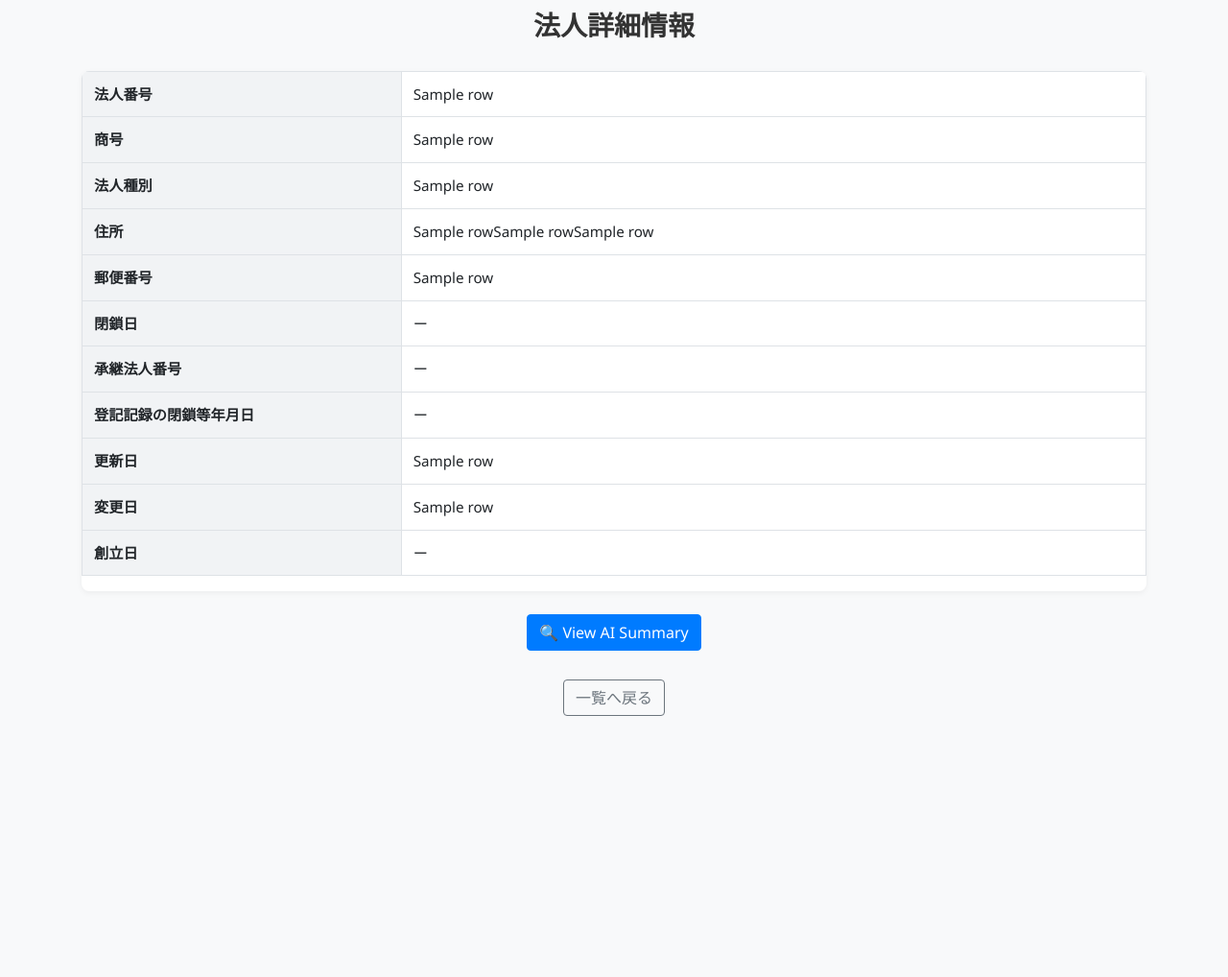
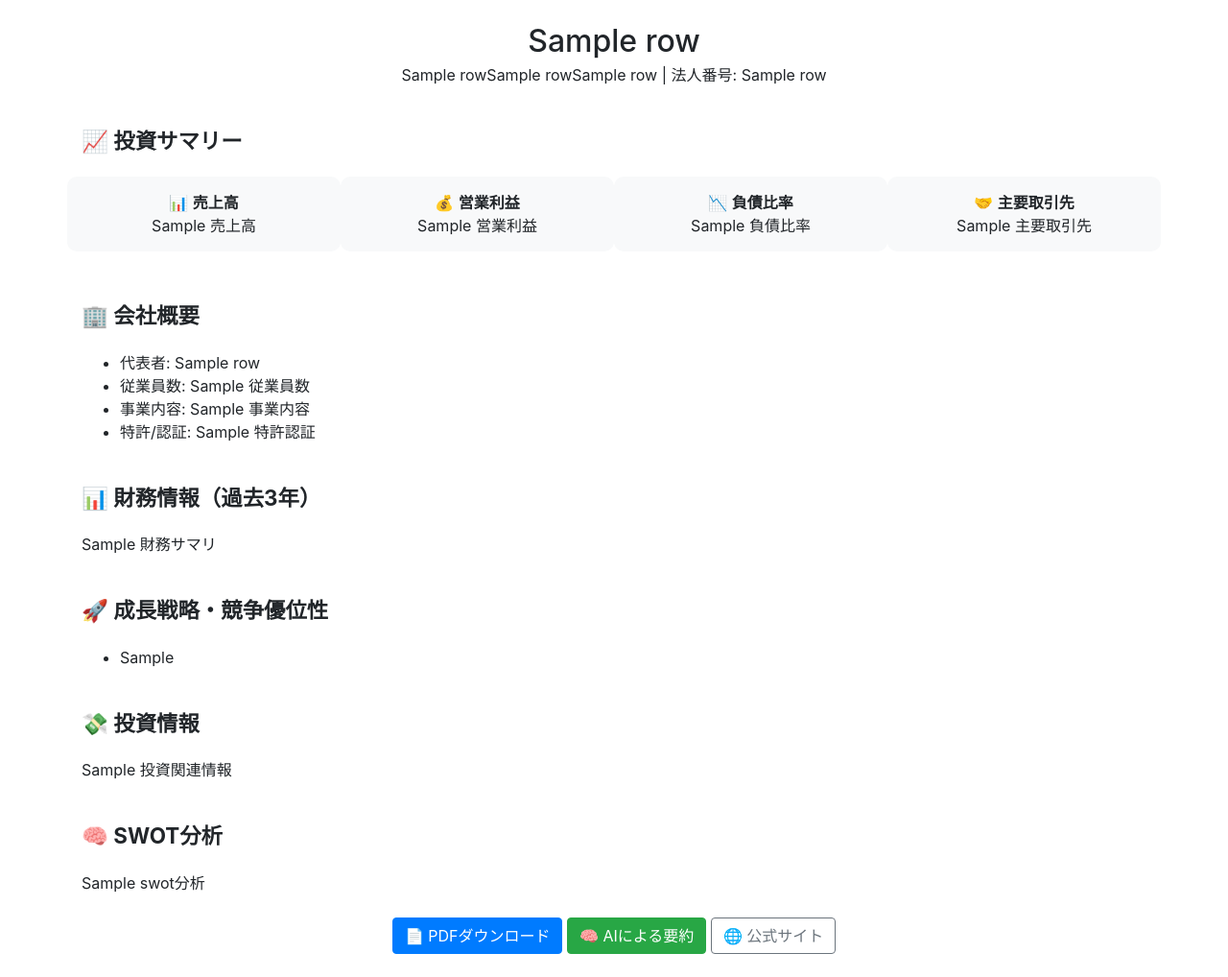
Before and after one commit to starful/companydb.net, a FastAPI app: template templates/detail.html in a window 1280 px wide. Shown: the whole page at 96% size. Before the commit the page ends 746 px from the top, so only its background shows below. Run offline with FastAPI, Linux system fonts and the light colour scheme; the template is opened without the code that fills it: most values are stand-ins (such as "Sample title", 1, 10 or a date in 2020); some libraries are stand-ins or nearby versions.

Commit message:
change detail page of AI

````diff
--- a/main.py
+++ b/main.py
@@ -97,6 +97,12 @@ async def corp_detail(request: Request, corp_number: str):
     cursor.close()
     conn.close()
 
+    if not row:
+        return templates.TemplateResponse("detail.html", {
+            "request": request,
+            "row": None
+        })
+
     column_names = [
         "シーケンス番号", "法人番号", "処理区分", "訂正区分", "更新日", "変更日", "商号", "商号画像ID",
         "法人種別", "都道府県", "市区町村", "丁目番地", "住所画像ID", "都道府県コード", "市区町村コード", "郵便番号",
@@ -105,15 +111,47 @@ async def corp_detail(request: Request, corp_number: str):
         "予備項目1", "予備項目2", "予備項目3", "予備項目4", "予備項目5"
     ]
 
+    model = GenerativeModel(model_name="gemini-2.5-flash")
+
+    prompt = f"""
+以下の企業について、投資家向けに会社概要を整理してください。
+
+【企業名】{row[6]}
+
+以下の5つの項目について、それぞれ300字以内で要点をまとめてください。
+出力形式は必ず以下のようなJSON形式にしてください（キーは日本語）：
+
+{{
+  "企業概要": "...",
+  "財務サマリ": "...",
+  "成長性・競争力": "...",
+  "投資関連情報": "...",
+  "SWOT分析": {{
+    "Strength": "...",
+    "Weakness": "...",
+    "Opportunity": "...",
+    "Threat": "..."
+  }}
+}}
+"""
+
+    try:
+        response = model.generate_content(prompt)
+        logging.info("Gemini response: %s", response.text)
+        raw_text = response.text.strip()
+        clean_text = re.sub(r"^```json\n?|```$", "", raw_text.strip(), flags=re.MULTILINE)
+        summary_json = json.loads(clean_text)
+    except Exception as e:
+        logging.error("Gemini生成に失敗しました: %s", str(e))
+        summary_json = {"企業概要": "Gemini生成に失敗しました"}
+
     return templates.TemplateResponse("detail.html", {
         "request": request,
         "row": row,
-        "columns": column_names
+        "columns": column_names,
+        "ai_summary": summary_json
     })
 
-# ---------------------------
-# AI 요약 API
-# ---------------------------
 @app.get("/api/company_summary")
 async def company_summary(corp: str):
     prompt = textwrap.dedent(f"""
@@ -157,41 +195,35 @@ async def company_summary(corp: str):
         chat = model.start_chat()
         result = chat.send_message(
             prompt,
-            generation_config={
+            generation_config={{
                 "temperature": 0.2,
                 "max_output_tokens": 4096
-            }
+            }}
         )
 
         if not result.text:
-            return JSONResponse(content={"error": "Geminiからの応答がありません"}, status_code=500)
+            return JSONResponse(content={{"error": "Geminiからの応答がありません"}}, status_code=500)
 
         raw_text = result.text.strip()
-
-        # ✅ 마크다운 코드블럭 제거
         raw_text = re.sub(r"^```(json)?", "", raw_text, flags=re.IGNORECASE).strip()
         raw_text = re.sub(r"```$", "", raw_text).strip()
-
-        logging.debug("Gemini 응답 원문 (정제 후):\n%s", raw_text)
 
         try:
             return JSONResponse(content=json.loads(raw_text))
         except json.JSONDecodeError:
-            # ✅ 중괄호 개수 불일치 보정
             left, right = raw_text.count("{"), raw_text.count("}")
             if left > right:
                 fixed_text = raw_text + "}" * (left - right)
                 try:
                     return JSONResponse(content=json.loads(fixed_text))
                 except Exception:
-                    logging.warning("중괄호 보정 후에도 JSON 파싱 실패:\n%s", fixed_text)
+                    pass
 
-            logging.warning("Gemini 응답 JSON 파싱 실패:\n%s", raw_text)
-            return JSONResponse(content={
+            return JSONResponse(content={{
                 "error": "Geminiの応答をJSONとして解析できません",
                 "raw": raw_text
-            }, status_code=500)
+            }}, status_code=500)
 
     except Exception as e:
-        logging.exception("Gemini 예외 발생:")
-        return JSONResponse(content={"error": str(e)}, status_code=500)
+        logging.exception("Gemini例外発生:")
+        return JSONResponse(content={{"error": str(e)}}, status_code=500)
--- a/templates/detail.html
+++ b/templates/detail.html
@@ -2,214 +2,73 @@
 <html lang="ja">
 <head>
   <meta charset="UTF-8">
+  <title>会社投資情報 - companyDB</title>
   <meta name="viewport" content="width=device-width, initial-scale=1">
-  <title>法人詳細情報 - companyDB</title>
   <link rel="stylesheet" href="https://stackpath.bootstrapcdn.com/bootstrap/4.5.2/css/bootstrap.min.css">
-
-  <!-- jsPDF -->
-  <script src="https://cdnjs.cloudflare.com/ajax/libs/jspdf/2.5.1/jspdf.umd.min.js"></script>
-
-  <!-- html2canvas -->
-  <script src="https://cdnjs.cloudflare.com/ajax/libs/html2canvas/1.4.1/html2canvas.min.js"></script>
-
   <style>
-    body {
-      background-color: #f8f9fa;
-      font-family: 'Segoe UI', Tahoma, Geneva, Verdana, sans-serif;
-      font-size: 0.95rem;
-      padding: 10px;
-    }
-
-    .wrapper {
-      margin: 0 auto;
-      padding: 0 15px;
-    }
-
-    @media (min-width: 768px) {
-      .wrapper { max-width: 720px; }
-    }
-
-    @media (min-width: 992px) {
-      .wrapper { max-width: 960px; }
-    }
-
-    @media (min-width: 1200px) {
-      .wrapper { max-width: 1140px; }
-    }
-
-    h3 {
-      margin-bottom: 30px;
-      font-weight: 600;
-      text-align: center;
-      color: #333;
-    }
-
-    .table-responsive {
-      border-radius: 8px;
-      box-shadow: 0 2px 6px rgba(0, 0, 0, 0.05);
-      background-color: #fff;
-    }
-
-    .table th {
-      width: 30%;
-      background-color: #f1f3f5;
-      font-weight: 600;
-    }
-
-    .btn-back { margin-top: 30px; }
-
-    .halfwidth {
-      word-break: break-word;
-    }
+    .section-title { margin-top: 40px; margin-bottom: 20px; font-weight: bold; font-size: 1.4rem; }
+    .stat-card { padding: 15px; border-radius: 10px; background-color: #f8f9fa; margin-bottom: 10px; }
   </style>
 </head>
 <body>
-<div class="wrapper">
-  <h3>法人詳細情報</h3>
+<div class="container my-4">
+  <div class="text-center">
+    <h2 class="mb-1">{{ row[6] }}</h2>
+    <p>{{ row[9] }}{{ row[10] }}{{ row[11] }} | 法人番号: {{ row[1] }}</p>
+  </div>
 
-  {% if row %}
-  <div class="table-responsive">
+  <div class="section-title">📈 投資サマリー</div>
+  <div class="row text-center">
+    <div class="col-md-3 stat-card">📊 <strong>売上高</strong><br>{{ ai_summary.get('売上高', 'ー') }}</div>
+    <div class="col-md-3 stat-card">💰 <strong>営業利益</strong><br>{{ ai_summary.get('営業利益', 'ー') }}</div>
+    <div class="col-md-3 stat-card">📉 <strong>負債比率</strong><br>{{ ai_summary.get('負債比率', 'ー') }}</div>
+    <div class="col-md-3 stat-card">🤝 <strong>主要取引先</strong><br>{{ ai_summary.get('主要取引先', 'ー') }}</div>
+  </div>
+
+  <div class="section-title">🏢 会社概要</div>
+  <ul>
+    <li>代表者: {{ row[6] }}</li>
+    <li>従業員数: {{ ai_summary.get('従業員数', 'ー') }}</li>
+    <li>事業内容: {{ ai_summary.get('事業内容', 'ー') }}</li>
+    <li>特許/認証: {{ ai_summary.get('特許認証', 'ー') }}</li>
+  </ul>
+
+  <div class="section-title">📊 財務情報（過去3年）</div>
+  <p>{{ ai_summary.get("財務サマリ", "ー") }}</p>
+
+  <div class="section-title">🚀 成長戦略・競争優位性</div>
+  <ul>
+    {% for item in ai_summary.get("成長性・競争力", "").split("・") if item.strip() %}
+    <li>{{ item.strip() }}</li>
+    {% endfor %}
+  </ul>
+
+  <div class="section-title">💸 投資情報</div>
+  <p>{{ ai_summary.get("投資関連情報", "ー") }}</p>
+
+  <div class="section-title">🧠 SWOT分析</div>
+  {% set swot = ai_summary.get("SWOT分析") %}
+  {% if swot is mapping %}
     <table class="table table-bordered">
+      <thead class="thead-light"><tr><th>Strength</th><th>Weakness</th><th>Opportunity</th><th>Threat</th></tr></thead>
       <tbody>
-      <tr><th>法人番号</th><td class="halfwidth">{{ row[1] }}</td></tr>
-      <tr><th>商号</th><td class="halfwidth">{{ row[6] }}</td></tr>
-      <tr><th>法人種別</th><td class="halfwidth">{{ row[8] }}</td></tr>
-      <tr><th>住所</th><td class="halfwidth">{{ row[9] }}{{ row[10] }}{{ row[11] }}</td></tr>
-      <tr><th>郵便番号</th><td class="halfwidth">{{ row[15] }}</td></tr>
-      <tr><th>閉鎖日</th><td class="halfwidth">{{ row[18] or "ー" }}</td></tr>
-      <tr><th>承継法人番号</th><td class="halfwidth">{{ row[20] or "ー" }}</td></tr>
-      <tr><th>登記記録の閉鎖等年月日</th><td class="halfwidth">{{ row[22] or "ー" }}</td></tr>
-      <tr><th>更新日</th><td class="halfwidth">{{ row[4] }}</td></tr>
-      <tr><th>変更日</th><td class="halfwidth">{{ row[5] }}</td></tr>
-      <tr><th>創立日</th><td class="halfwidth">{{ row[21] or "ー" }}</td></tr>
+        <tr>
+          <td>{{ swot.get("Strength", "ー") }}</td>
+          <td>{{ swot.get("Weakness", "ー") }}</td>
+          <td>{{ swot.get("Opportunity", "ー") }}</td>
+          <td>{{ swot.get("Threat", "ー") }}</td>
+        </tr>
       </tbody>
     </table>
-  </div>
-
-  <div class="mt-4 text-center">
-    <button id="load-summary" class="btn btn-primary">🔍 View AI Summary</button>
-    <button id="download-pdf" class="btn btn-outline-dark ml-2" style="display:none;">⬇ Download PDF</button>
-  </div>
-
-  <div class="mt-4" id="ai-summary" style="display: none;">
-    <h4 class="text-center mb-3">🔍 AIによる企業概要</h4>
-    <div class="text-center text-muted" id="summary-loading" style="display: none;">
-      <div class="spinner-border text-secondary" role="status"></div>
-      <div class="mt-2">Fetching summary...</div>
-    </div>
-    <div id="summary-content"></div>
-  </div>
-
   {% else %}
-  <div class="alert alert-warning text-center mt-4">該当データが見つかりませんでした。</div>
+    <p>{{ swot }}</p>
   {% endif %}
 
-  <div class="text-center btn-back">
-    <a href="#" id="back-link" class="btn btn-outline-secondary">一覧へ戻る</a>
+  <div class="text-center mt-4">
+    <button class="btn btn-primary">📄 PDFダウンロード</button>
+    <button class="btn btn-success">🧠 AIによる要約</button>
+    <button class="btn btn-outline-secondary">🌐 公式サイト</button>
   </div>
 </div>
-
-<script>
-function toHalfWidth(str) {
-  return str.replace(/[！-～]/g, ch => String.fromCharCode(ch.charCodeAt(0) - 0xFEE0)).replace(/　/g, " ");
-}
-
-window.addEventListener("DOMContentLoaded", () => {
-  document.querySelectorAll(".halfwidth").forEach(el => {
-    el.childNodes.forEach(node => {
-      if (node.nodeType === Node.TEXT_NODE) {
-        node.textContent = toHalfWidth(node.textContent);
-      }
-    });
-  });
-
-  const urlParams = new URLSearchParams(window.location.search);
-  const keyword = urlParams.get("keyword") || "";
-  const page = urlParams.get("page") || 1;
-  document.getElementById("back-link").href = `/list?keyword=${encodeURIComponent(keyword)}&page=${page}`;
-
-  const companyName = "{{ row[6] }}";
-  const btn = document.getElementById("load-summary");
-  const container = document.getElementById("ai-summary");
-  const loading = document.getElementById("summary-loading");
-  const content = document.getElementById("summary-content");
-  const downloadBtn = document.getElementById("download-pdf");
-
-  btn.addEventListener("click", () => {
-    btn.disabled = true;
-    container.style.display = "block";
-    loading.style.display = "block";
-    content.innerHTML = "";
-
-    fetch(`/api/company_summary?corp=${encodeURIComponent(companyName)}`)
-      .then(res => res.json())
-      .then(data => {
-        loading.style.display = "none";
-
-        if (data.error) {
-          content.innerHTML = `<div class="text-danger text-center">AI情報の取得に失敗しました。</div>`;
-          return;
-        }
-
-        const html = `
-          <div class="card shadow-sm p-3" id="summary-to-pdf">
-            <p><strong>業種:</strong> ${data.industry || "ー"}</p>
-            <p><strong>設立:</strong> ${data.founded || "ー"}</p>
-            <p><strong>従業員数:</strong> ${data.employees ?? "ー"}</p>
-            <p><strong>公式サイト:</strong> ${data.homepage ? `<a href="${data.homepage}" target="_blank">${data.homepage}</a>` : "ー"}</p>
-
-            <h5 class="mt-3">📌 主な製品</h5>
-            <ul>${(Array.isArray(data.products) ? data.products : []).map(p => `<li>${p}</li>`).join('')}</ul>
-
-            <h5 class="mt-3">📊 財務サマリ</h5>
-            <table class="table table-sm table-bordered">
-              <thead><tr><th>年度</th><th>売上</th><th>営業利益</th><th>純利益</th></tr></thead>
-              <tbody>
-                ${Object.entries(data.financials || {}).map(([year, f]) => `
-                  <tr>
-                    <td>${year}</td>
-                    <td>${f.revenue ?? "ー"}</td>
-                    <td>${f.operating_income ?? "ー"}</td>
-                    <td>${f.net_income ?? "ー"}</td>
-                  </tr>
-                `).join('')}
-              </tbody>
-            </table>
-
-            <h5 class="mt-3">🧠 SWOT分析</h5>
-            <p><strong>強み:</strong> ${(data.swot?.strengths || []).join(', ')}</p>
-            <p><strong>弱み:</strong> ${(data.swot?.weaknesses || []).join(', ')}</p>
-            <p><strong>機会:</strong> ${(data.swot?.opportunities || []).join(', ')}</p>
-            <p><strong>脅威:</strong> ${(data.swot?.threats || []).join(', ')}</p>
-          </div>
-        `;
-
-        content.innerHTML = html;
-        downloadBtn.style.display = "inline-block";
-      })
-      .catch(err => {
-        loading.style.display = "none";
-        content.innerHTML = `<div class="text-danger text-center">AI情報の取得に失敗しました。</div>`;
-        console.error("AI fetch error:", err);
-      });
-  });
-
-  downloadBtn.addEventListener("click", () => {
-    const { jsPDF } = window.jspdf;
-    const target = document.getElementById("summary-to-pdf");
-
-    html2canvas(target, { scale: 2 }).then(canvas => {
-      const pdf = new jsPDF("p", "mm", "a4");
-      const imgData = canvas.toDataURL("image/png");
-      const pageWidth = pdf.internal.pageSize.getWidth();
-      const imgProps = pdf.getImageProperties(imgData);
-      const imgHeight = (imgProps.height * pageWidth) / imgProps.width;
-
-      pdf.addImage(imgData, "PNG", 0, 10, pageWidth, imgHeight);
-      pdf.save("company_summary.pdf");
-    });
-  });
-});
-</script>
 </body>
 </html>
````
Also changed, not shown: 1 other file.
